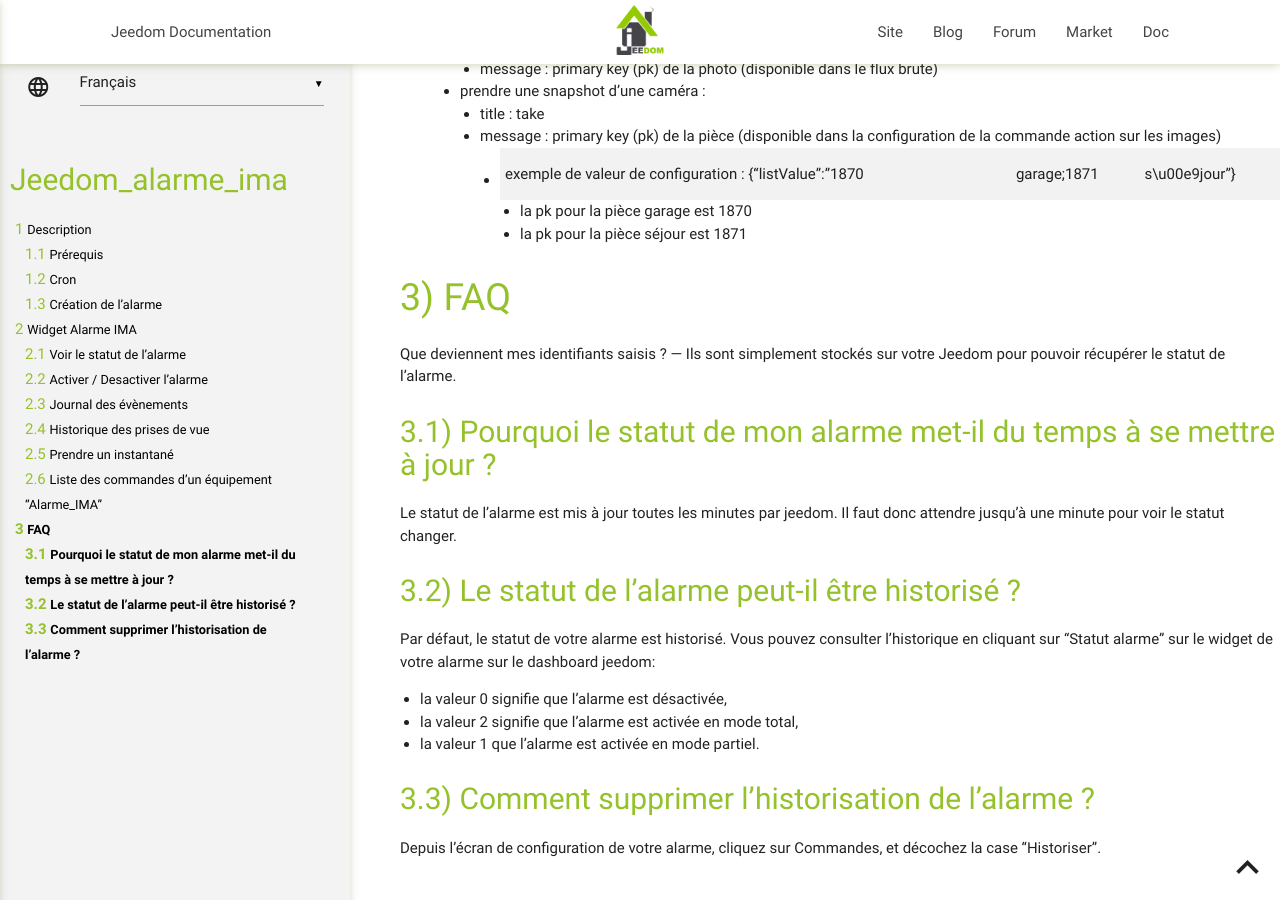
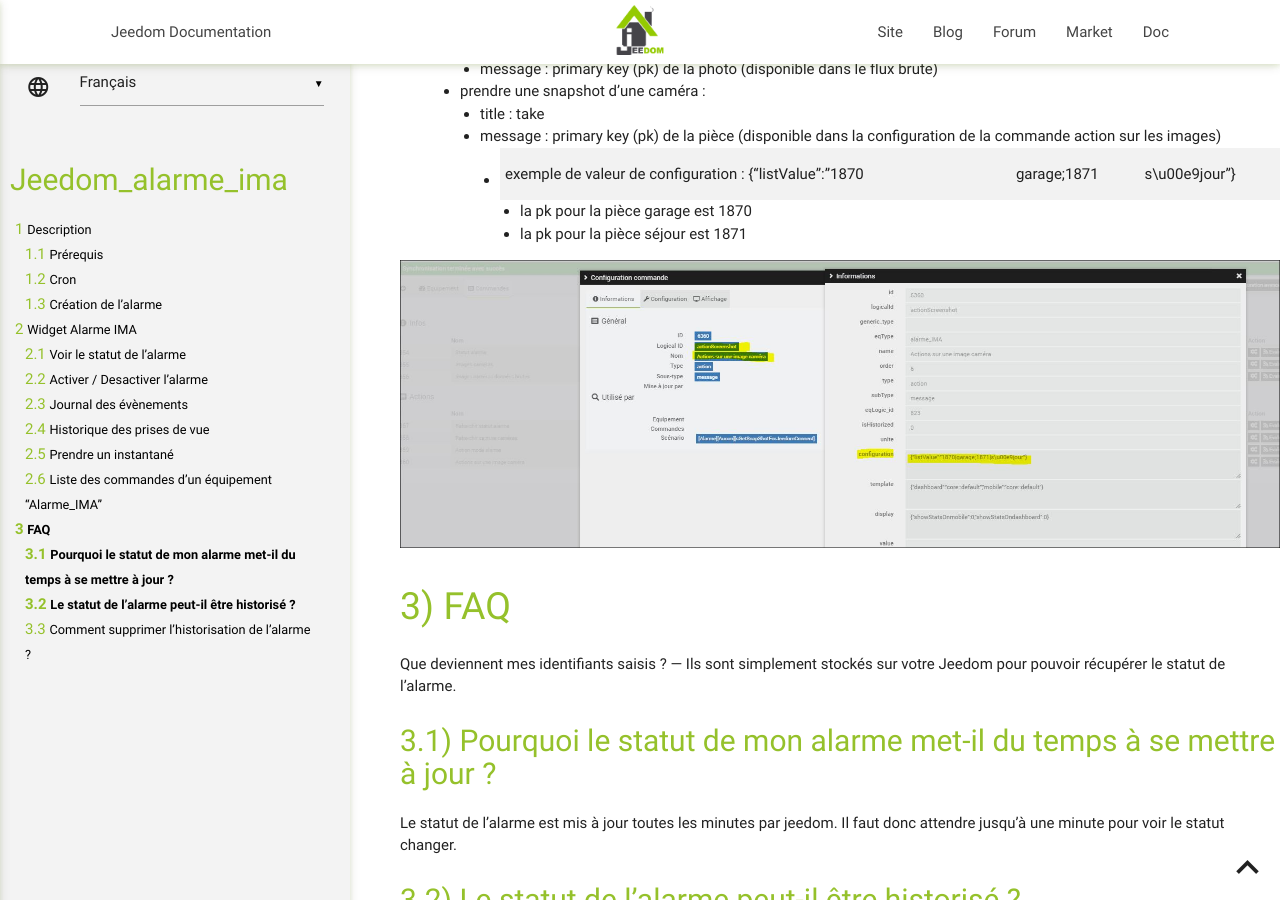
Before and after one commit to lplancke/jeedom_alarme_IMA, a Jekyll site: the page built from docs/fr_FR/index.md, in a window 1280 px wide and 900 px high, scrolled down 5790 px. Built offline with Jekyll 4.4.1, drawn with Linux system fonts in a browser that asks for light colours; our own code applies the rules of GitHub Pages for plain Markdown files.

Commit message:
Update index.md

```diff
--- a/docs/fr_FR/index.md
+++ b/docs/fr_FR/index.md
@@ -153,7 +153,7 @@ Liste des commandes d'un équipement "Alarme_IMA"
 					* la pk pour la pièce garage est 1870
 					* la pk pour la pièce séjour est 1871
 
-
+![alt text](../images/Alarme_IMA_List_Rooms.JPG "Liste des caméras disponibles")
 
 FAQ
 ===
```
